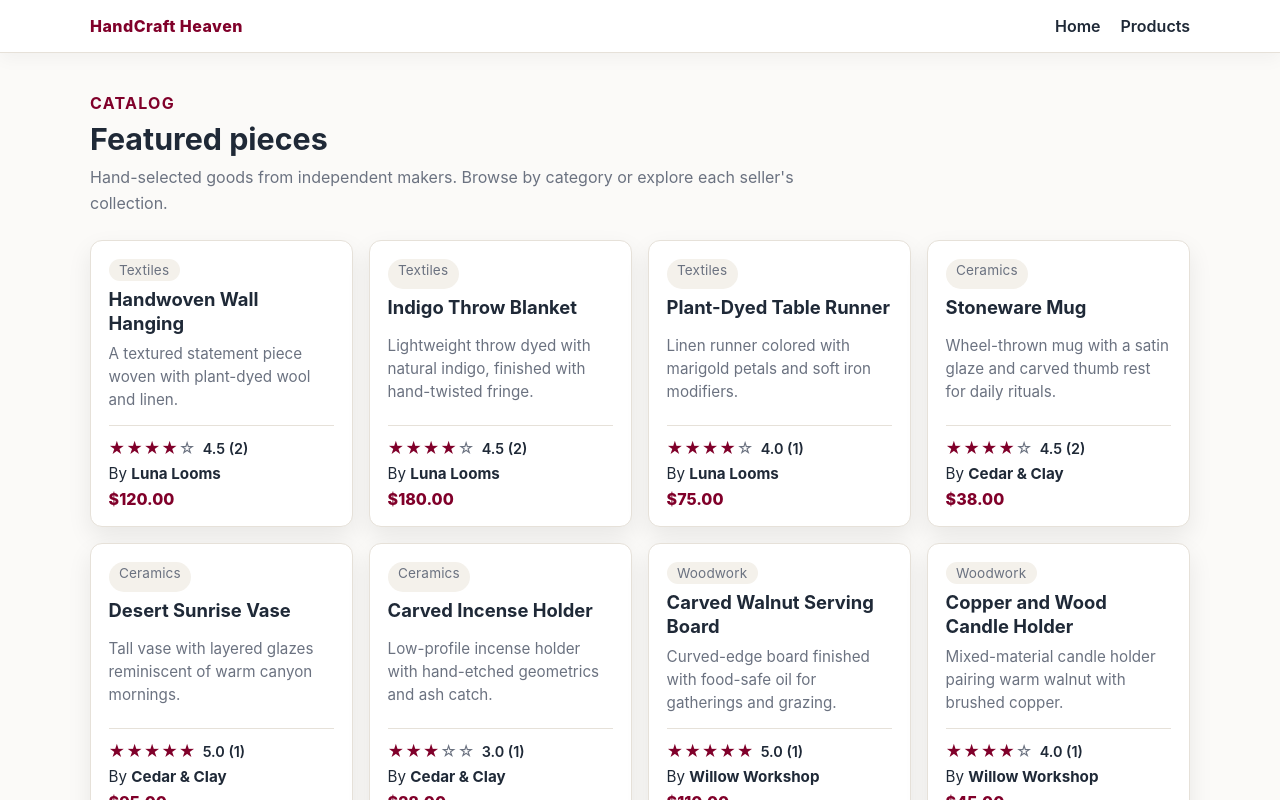
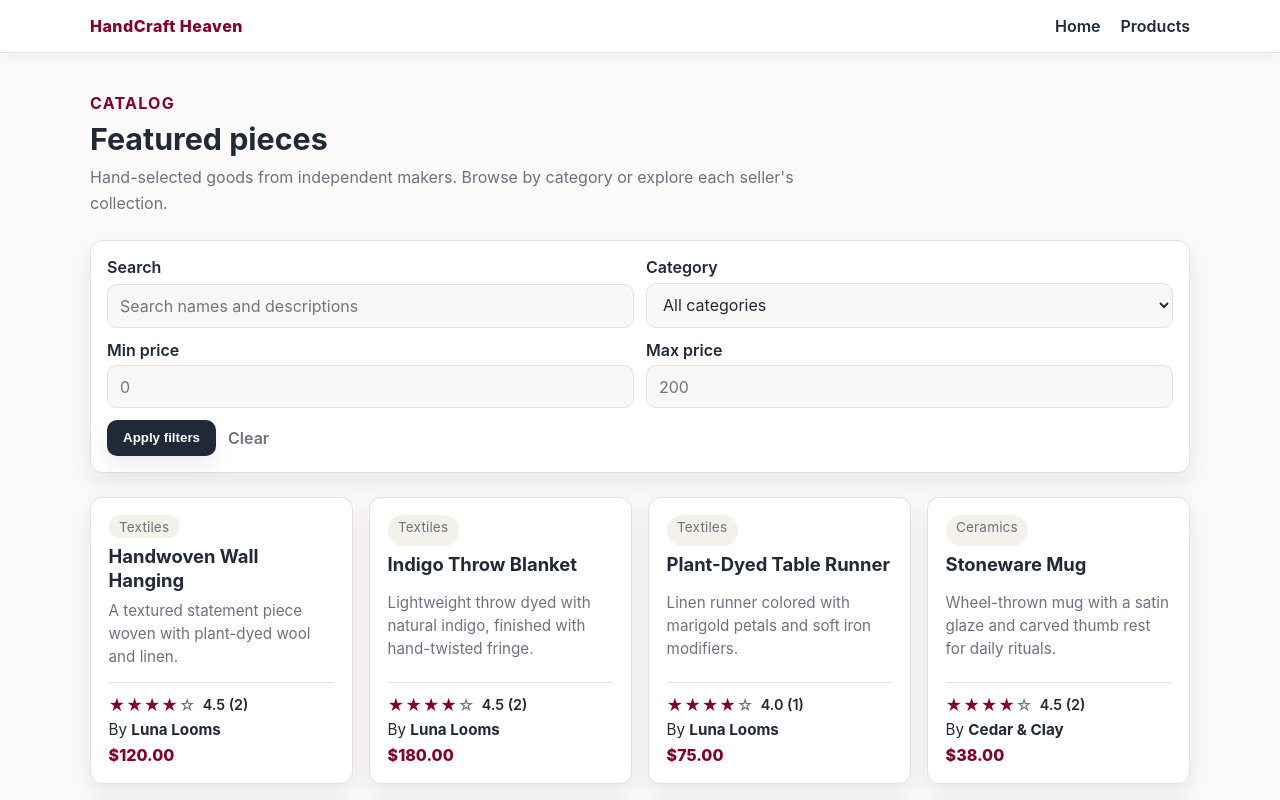
Before and after one commit to Ezra-186/Team09-HCH, a Next.js app: page /products in a window 1280 px wide. Shown: the top 800 px of the page. Built offline with nearby package versions, Linux system fonts and the light colour scheme.

Commit message:
Added DataBase and Filtering

```diff
--- /dev/null
+++ b/src/app/api/products/[id]/route.ts
@@ -0,0 +1,19 @@
+import { NextResponse } from 'next/server';
+import { getProductById } from '@/lib/data';
+import { Product } from '@/lib/types';
+
+type Params = {
+  params: {
+    id: string;
+  };
+};
+
+export async function GET({ params }: Params): Promise<NextResponse<Product | { message: string }>> {
+  const product = getProductById(params.id);
+
+  if (!product) {
+    return NextResponse.json({ message: 'Product not found' }, { status: 404 });
+  }
+
+  return NextResponse.json(product);
+}
--- /dev/null
+++ b/src/app/api/products/route.ts
@@ -0,0 +1,8 @@
+import { NextResponse } from 'next/server';
+import { getProducts } from '@/lib/data';
+import { Product } from '@/lib/types';
+
+export async function GET(): Promise<NextResponse<Product[]>> {
+  const products = getProducts();
+  return NextResponse.json(products);
+}
--- /dev/null
+++ b/src/app/api/sellers/[id]/route.ts
@@ -0,0 +1,19 @@
+import { NextResponse } from 'next/server';
+import { getSellerById } from '@/lib/data';
+import { Seller } from '@/lib/types';
+
+type Params = {
+  params: {
+    id: string;
+  };
+};
+
+export async function GET({ params }: Params): Promise<NextResponse<Seller | { message: string }>> {
+  const seller = getSellerById(params.id);
+
+  if (!seller) {
+    return NextResponse.json({ message: 'Seller not found' }, { status: 404 });
+  }
+
+  return NextResponse.json(seller);
+}
--- /dev/null
+++ b/src/app/api/sellers/route.ts
@@ -0,0 +1,8 @@
+import { NextResponse } from 'next/server';
+import { getSellers } from '@/lib/data';
+import { Seller } from '@/lib/types';
+
+export async function GET(): Promise<NextResponse<Seller[]>> {
+  const sellers = getSellers();
+  return NextResponse.json(sellers);
+}
--- a/src/app/products/page.tsx
+++ b/src/app/products/page.tsx
@@ -1,11 +1,49 @@
+import Link from 'next/link';
 import ProductCard from '@/components/ProductCard';
 import styles from './products.module.css';
 import { getAverageRatingForProduct, getProducts, getReviewsByProductId, getSellers } from '@/lib/data';
 
-export default function ProductsPage() {
+type SearchParams = {
+  q?: string;
+  category?: string;
+  minPrice?: string;
+  maxPrice?: string;
+};
+
+function parsePrice(value?: string): number | undefined {
+  if (!value) return undefined;
+  const parsed = Number(value);
+  return Number.isFinite(parsed) ? parsed : undefined;
+}
+
+type ProductsPageProps = {
+  searchParams?: Promise<SearchParams>;
+};
+
+export default async function ProductsPage({ searchParams }: ProductsPageProps) {
+  const sp = (await searchParams) ?? {};
+
   const products = getProducts();
   const sellers = getSellers();
   const sellerById = new Map(sellers.map((seller) => [seller.id, seller]));
+
+  const query = sp.q?.trim().toLowerCase() ?? '';
+  const category = sp.category?.trim() ?? '';
+  const minPrice = parsePrice(sp.minPrice);
+  const maxPrice = parsePrice(sp.maxPrice);
+
+  const categories = Array.from(new Set(products.map((product) => product.category))).sort();
+
+  const filteredProducts = products.filter((product) => {
+    const matchesQuery = query
+      ? product.name.toLowerCase().includes(query) || product.description.toLowerCase().includes(query)
+      : true;
+    const matchesCategory = category ? product.category === category : true;
+    const matchesMin = minPrice !== undefined ? product.price >= minPrice : true;
+    const matchesMax = maxPrice !== undefined ? product.price <= maxPrice : true;
+
+    return matchesQuery && matchesCategory && matchesMin && matchesMax;
+  });
 
   return (
     <section className={styles.page}>
@@ -17,12 +55,79 @@ export default function ProductsPage() {
         </p>
       </header>
 
+      <section className={styles.filterSection} aria-label="Product filters">
+        <form className={styles.filterForm} action="/products" method="get">
+          <div className={styles.fieldRow}>
+            <label className={styles.field}>
+              <span className={styles.label}>Search</span>
+              <input
+                type="search"
+                name="q"
+                defaultValue={sp.q ?? ''}
+                placeholder="Search names and descriptions"
+                className={styles.input}
+              />
+            </label>
+
+            <label className={styles.field}>
+              <span className={styles.label}>Category</span>
+              <select name="category" defaultValue={category} className={styles.select}>
+                <option value="">All categories</option>
+                {categories.map((option) => (
+                  <option key={option} value={option}>
+                    {option}
+                  </option>
+                ))}
+              </select>
+            </label>
+          </div>
+
+          <div className={styles.fieldRow}>
+            <label className={styles.field}>
+              <span className={styles.label}>Min price</span>
+              <input
+                type="number"
+                name="minPrice"
+                min="0"
+                step="1"
+                placeholder="0"
+                defaultValue={sp.minPrice ?? ''}
+                className={styles.input}
+              />
+            </label>
+
+            <label className={styles.field}>
+              <span className={styles.label}>Max price</span>
+              <input
+                type="number"
+                name="maxPrice"
+                min="0"
+                step="1"
+                placeholder="200"
+                defaultValue={sp.maxPrice ?? ''}
+                className={styles.input}
+              />
+            </label>
+          </div>
+
+          <div className={styles.actions}>
+            <button type="submit" className={styles.applyButton}>
+              Apply filters
+            </button>
+            <Link href="/products" className={styles.clearLink} prefetch={false}>
+              Clear
+            </Link>
+          </div>
+        </form>
+      </section>
+
+      {filteredProducts.length === 0 ? (
+        <p className={styles.emptyState}>No products match these filters yet. Try adjusting your search.</p>
+      ) : (
         <div className={styles.grid}>
-        {products.map((product) => {
+          {filteredProducts.map((product) => {
             const seller = sellerById.get(product.sellerId);
-          if (!seller) {
-            return null;
-          }
+            if (!seller) return null;
 
             const productReviews = getReviewsByProductId(product.id);
             const averageRating = getAverageRatingForProduct(product.id);
@@ -38,6 +143,7 @@ export default function ProductsPage() {
             );
           })}
         </div>
+      )}
     </section>
   );
 }
--- a/src/app/products/products.module.css
+++ b/src/app/products/products.module.css
@@ -25,8 +25,89 @@
   line-height: 1.6;
 }
 
+.filterSection {
+  background: var(--surface);
+  border: 1px solid var(--border);
+  border-radius: 12px;
+  padding: 1rem;
+  box-shadow: var(--shadow);
+}
+
+.filterForm {
+  display: grid;
+  gap: 0.75rem;
+}
+
+.fieldRow {
+  display: grid;
+  gap: 0.75rem;
+  grid-template-columns: repeat(auto-fit, minmax(240px, 1fr));
+}
+
+.field {
+  display: grid;
+  gap: 0.35rem;
+}
+
+.label {
+  font-weight: 600;
+  color: var(--text);
+}
+
+.input,
+.select {
+  width: 100%;
+  border: 1px solid var(--border);
+  border-radius: 10px;
+  padding: 0.65rem 0.75rem;
+  background: #f7f7f5;
+  color: var(--text);
+  font: inherit;
+}
+
+.input:focus-visible,
+.select:focus-visible {
+  outline: 2px solid var(--brand);
+  outline-offset: 2px;
+}
+
+.actions {
+  display: flex;
+  gap: 0.75rem;
+  flex-wrap: wrap;
+  align-items: center;
+}
+
+.applyButton {
+  border: none;
+  background: var(--text);
+  color: var(--surface);
+  padding: 0.65rem 1rem;
+  border-radius: 10px;
+  cursor: pointer;
+  font-weight: 700;
+  box-shadow: var(--shadow);
+}
+
+.applyButton:hover {
+  opacity: 0.9;
+}
+
+.clearLink {
+  color: var(--muted);
+  font-weight: 600;
+}
+
 .grid {
   display: grid;
   gap: 1rem;
   grid-template-columns: repeat(auto-fit, minmax(260px, 1fr));
 }
+
+.emptyState {
+  color: var(--muted);
+  background: var(--surface);
+  border: 1px dashed var(--border);
+  border-radius: 12px;
+  padding: 1rem;
+}
```
Also changed, not shown: src/app/products/[id]/page.tsx (+4 -3 lines), src/app/sellers/[id]/page.tsx (+4 -3 lines), 3 other files (tests, documents, lock files or other folders). Lines whose indentation alone changed are shown as unchanged.
